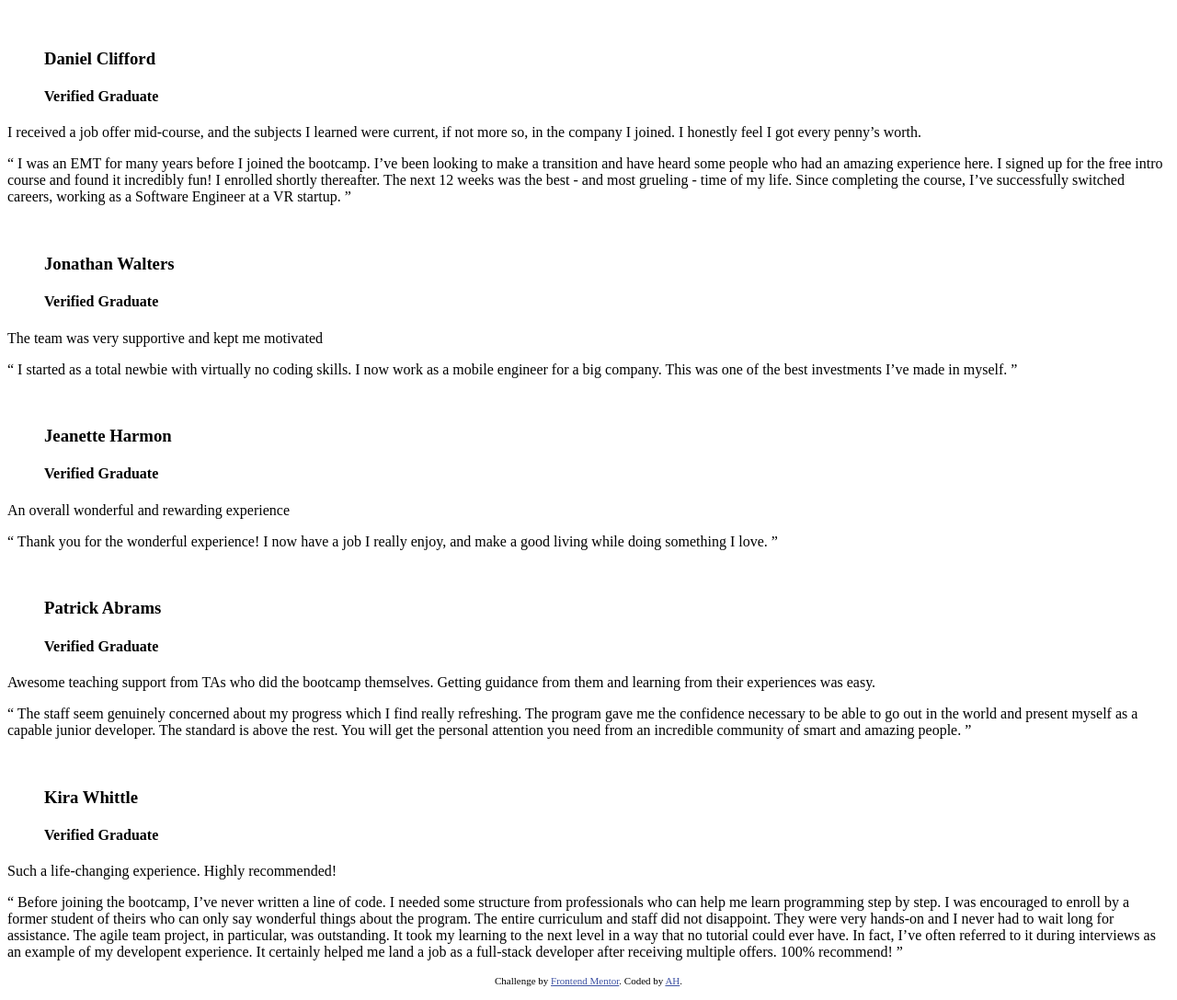
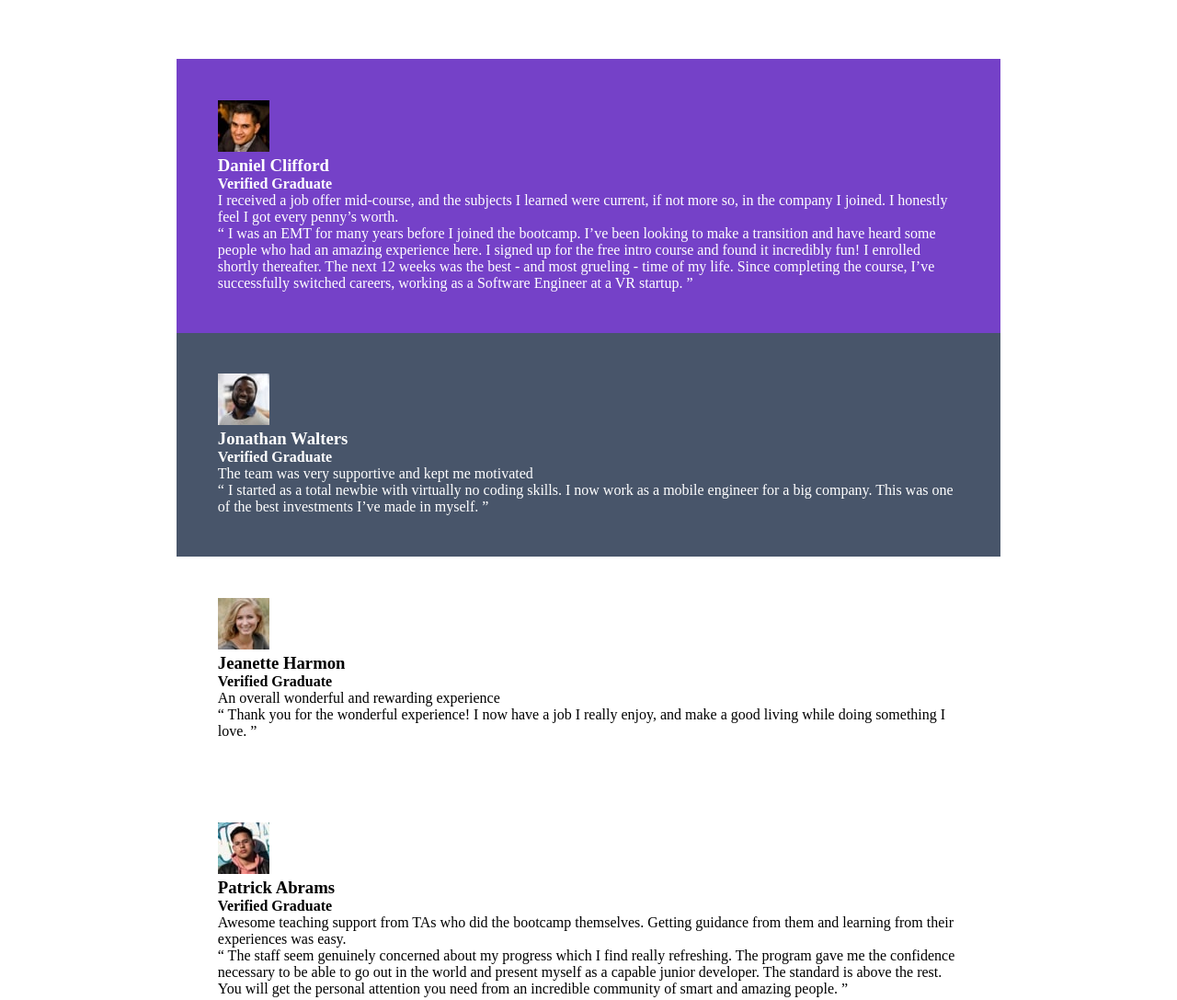
Before and after one commit to Jacks113/testimonials_fe-ment, a plain HTML site: page index.html in a window 1280 px wide. Shown: the top 1087 px of the page at 92% size. Drawn offline with Linux system fonts and the light colour scheme.

Commit message:
classes, images

```diff
--- a/index.html
+++ b/index.html
@@ -5,21 +5,19 @@
   <meta name="viewport" content="width=device-width, initial-scale=1.0"> <!-- displays site properly based on user's device -->
 
   <link rel="icon" type="image/png" sizes="32x32" href="./images/favicon-32x32.png">
+  <link rel="stylesheet" href="./style/styles.css">
 
-  <title>Frontend Mentor | [Challenge Name Here]</title>
+  <title>Frontend Mentor | Testimonials </title>
 
-  <!-- Feel free to remove these styles or customise in your own stylesheet 👍 -->
-  <style>
-    .attribution { font-size: 11px; text-align: center; }
-    .attribution a { color: hsl(228, 45%, 44%); }
-  </style>
 </head>
 <body>
 
+  <main>
+
     <div class="grid-container">
       <div>
-      <figure>
-        <img />
+        <figure class="user">
+          <img src="./images/image-daniel.jpg" alt="user-image"/>
           <h3>Daniel Clifford</h3>
           <h4>Verified Graduate</h4>
         </figure>
@@ -34,8 +32,8 @@
       </div>
 
       <div>
-      <figure>
-        <img />
+        <figure class="user">
+          <img src="./images/image-jonathan.jpg" alt="user-image"s/>
           <h3>Jonathan Walters</h3>
           <h4>Verified Graduate</h4>
         </figure>
@@ -46,8 +44,8 @@
       </div>
 
       <div>
-      <figure>
-        <img />
+        <figure class="user">
+          <img src="./images/image-jeanette.jpg" alt="user-image"/>
           <h3>Jeanette Harmon</h3>
           <h4>Verified Graduate</h4>
         </figure>
@@ -58,8 +56,8 @@
       </div>
 
       <div>
-      <figure>
-        <img />
+        <figure class="user">
+          <img src="./images/image-patrick.jpg" alt="user-image"/>
           <h3>Patrick Abrams</h3>
           <h4>Verified Graduate</h4>
         </figure>
@@ -71,8 +69,8 @@
       </div>
 
       <div>
-      <figure>
-        <img />
+        <figure class="user">
+          <img src="./images/image-kira.jpg" alt="user-image"/>
           <h3>Kira Whittle</h3>
           <h4> Verified Graduate</h4>
         </figure>
@@ -84,29 +82,16 @@
       </div>
   </div>
 
+  </main>
 
-
-
-
-
-
-
-
-
-
-
-
-
-
-
-
-
-
-
+<footer>
 
   <div class="attribution">
     Challenge by <a href="https://www.frontendmentor.io/challenges/testimonials-grid-section-Nnw6J7Un7/hub/testimonials-grid-section-rJxiC1W4r9" target="_blank">Frontend Mentor</a>.
     Coded by <a href="#">AH</a>.
   </div>
+
+</footer>
+
 </body>
 </html>
--- /dev/null
+++ b/style/styles.css
@@ -0,0 +1,45 @@
+*{
+    padding: 0;
+    margin: 0;
+    box-sizing: border-box;
+}
+
+body{
+    display: flex;
+    flex-direction: column;
+    justify-content: center;
+    align-items: center;
+}
+
+main{
+    width: 80%;
+    padding: 5%;
+}
+
+.grid-container div{
+    padding: 5%;
+}
+
+.grid-container div:nth-of-type(1){
+    background-color: hsl(263, 55%, 52%);
+    color: white;
+}
+
+.grid-container div:nth-of-type(2){
+    background-color: hsl(217, 19%, 35%);
+    color: white;
+}
+
+.grid-container div:nth-of-type(3){
+    background-color: hsl(0, 0%, 100%);
+}
+
+.grid-container div:nth-of-type(4){
+    background-color: hsl(0, 0%, 100%);
+
+}
+
+.grid-container div:nth-of-type(5){
+    background-color: hsl(219, 29%, 14%);
+    color: white;
+}
```
Lines whose indentation alone changed are shown as unchanged.
